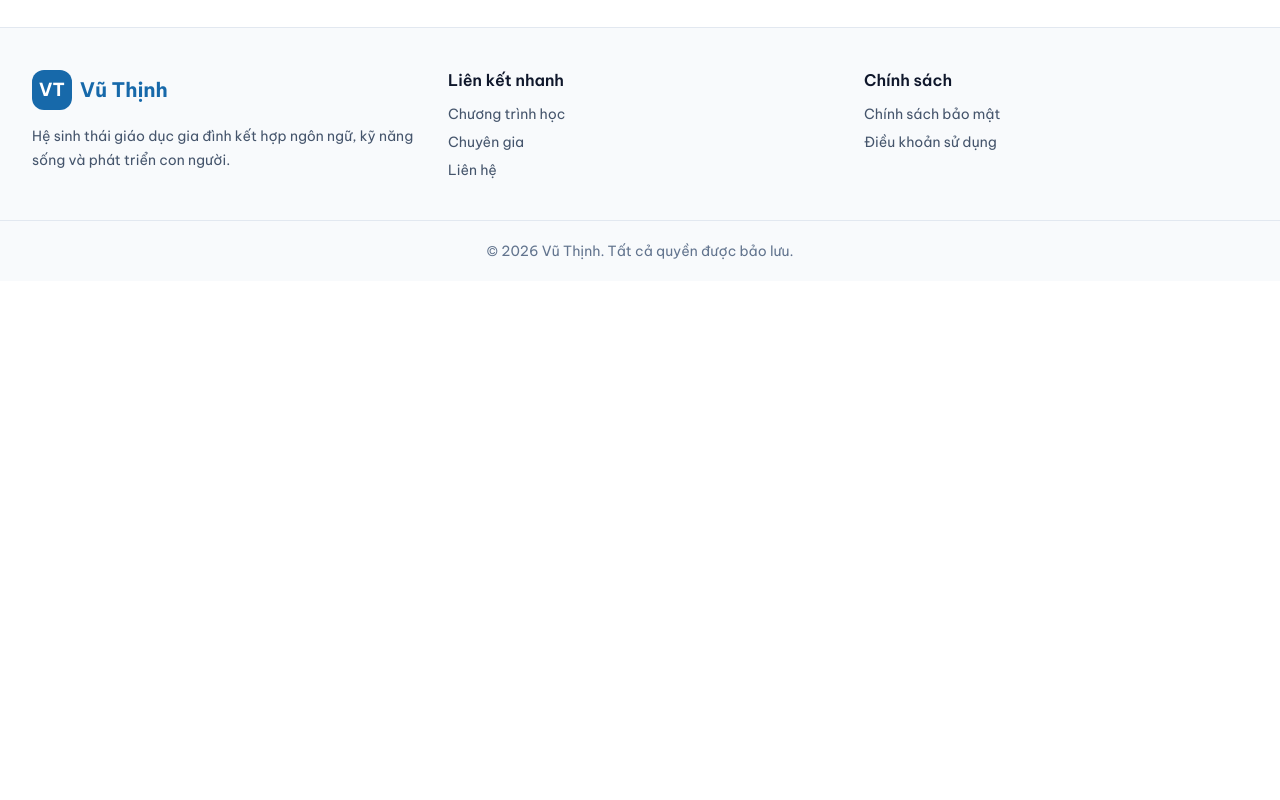
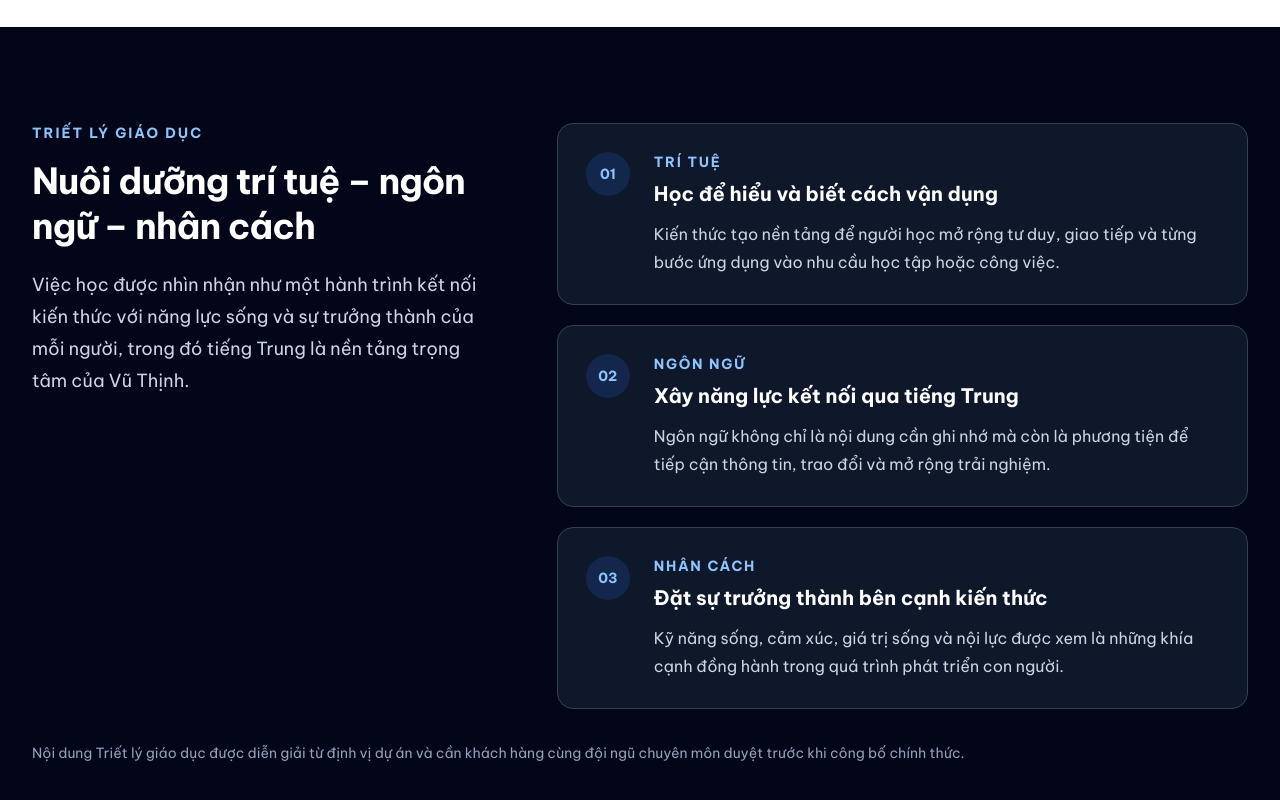
Before and after one commit to Coffee2205/vuthinh, a Next.js app: page /about in a window 1280 px wide. Shown: the part 3780-4580 px from the top of the page. Before the commit the page ends 4061 px from the top, so only its background shows below. Built offline with nearby package versions, Linux system fonts and the light colour scheme.

Commit message:
feat: add education philosophy section

```diff
--- a/project-log/CURRENT_STATUS.md
+++ b/project-log/CURRENT_STATUS.md
@@ -8,7 +8,7 @@ Giai đoạn 1 — Website giáo dục hoàn chỉnh có thể deploy và hoạt
 
 ## Task hiện tại
 
-`Task 02 — Trang Giới thiệu` đang thực hiện theo từng phần. Năm phần đầu đã hoàn thành; chưa bắt đầu “Triết lý giáo dục”.
+`Task 02 — Trang Giới thiệu` đang thực hiện theo từng phần. Sáu phần đầu đã hoàn thành; chưa bắt đầu CTA đăng ký tư vấn/học thử.
 
 ## Đã hoàn thành
 
@@ -141,6 +141,12 @@ Giai đoạn 1 — Website giáo dục hoàn chỉnh có thể deploy và hoạt
 - Nội dung tĩnh được tách khỏi Server Component và không dùng claim, thành tích hoặc cam kết chưa xác nhận.
 - Câu chữ được ghi rõ cần khách hàng duyệt trước production.
 
+### Task 02 — Triết lý giáo dục
+
+- Đã diễn giải ba trụ cột Trí tuệ, Ngôn ngữ và Nhân cách từ định vị chính thức của dự án.
+- Nội dung không tự tạo phương pháp giảng dạy, cam kết đầu ra hoặc tuyên bố chuyên môn.
+- Câu chữ được ghi rõ cần khách hàng và đội ngũ chuyên môn duyệt trước production.
+
 ## Chưa thực hiện
 
 - Các phần còn lại của Trang Giới thiệu.
@@ -158,7 +164,7 @@ Giai đoạn 1 — Website giáo dục hoàn chỉnh có thể deploy và hoạt
 - `node_modules`: Đã có; các dependency chính được nhận diện.
 - `npm.cmd run lint`: Đạt ngày 2026-07-15, không có lỗi ESLint.
 - `npm.cmd run build`: Đạt ngày 2026-07-15; compile, TypeScript và static generation thành công.
-- Runtime `/about`: HTTP 200, có đủ bốn Giá trị cốt lõi; chưa có Triết lý giáo dục.
+- Runtime `/about`: HTTP 200, có đủ ba trụ cột Triết lý giáo dục; chưa có CTA đăng ký của Task 02.
 
 ## Trạng thái project local
 
@@ -181,7 +187,8 @@ Giai đoạn 1 — Website giáo dục hoàn chỉnh có thể deploy và hoạt
 - Vision Section đã được commit tại `59d635b` — `feat: add about vision section`.
 - Mission Section đã được commit tại `8f55a44` — `feat: add about mission section`.
 - Core Values Section đã được commit tại `8b5821c` — `feat: add about core values section`.
+- Education Philosophy Section đã hoàn thành source và kiểm tra; chờ tạo commit.
 
 ## Task tiếp theo
 
-Tiếp tục `Task 02 — Trang Giới thiệu` bằng phần “Triết lý giáo dục”. Chưa bắt đầu phần này.
+Tiếp tục `Task 02 — Trang Giới thiệu` bằng CTA đăng ký tư vấn/học thử. Chưa bắt đầu phần này.
--- a/project-log/DECISIONS.md
+++ b/project-log/DECISIONS.md
@@ -205,3 +205,11 @@ Mỗi quyết định phải ghi ngày, nội dung, lý do và ảnh hưởng.
 **Lý do:** Trình bày định hướng nhất quán mà không tự gắn phẩm chất thương hiệu, thành tích hoặc cam kết chưa được xác nhận.
 
 **Ảnh hưởng:** Nội dung được giữ trong dữ liệu tĩnh, có ghi chú cần khách hàng duyệt và chưa được xem là tuyên bố thương hiệu chính thức.
+
+## 2026-07-15 — Triết lý giáo dục bám theo định vị ba trụ cột
+
+**Quyết định:** Diễn giải Triết lý giáo dục từ thông điệp “Nuôi dưỡng trí tuệ – ngôn ngữ – nhân cách” và phạm vi phát triển con người đã có trong Project Vision.
+
+**Lý do:** Đây là căn cứ rõ nhất cho quan điểm giáo dục hiện tại; project chưa có tài liệu xác nhận phương pháp sư phạm hoặc cam kết đầu ra cụ thể.
+
+**Ảnh hưởng:** Section chỉ mô tả định hướng Trí tuệ, Ngôn ngữ và Nhân cách, kèm yêu cầu khách hàng cùng đội ngũ chuyên môn duyệt trước production.
--- a/project-log/ISSUES.md
+++ b/project-log/ISSUES.md
@@ -273,3 +273,15 @@
 **Ảnh hưởng:** Không chặn kỹ thuật hoặc layout; cần duyệt câu chữ trước production.
 
 **Cần từ khách hàng:** Xác nhận, điều chỉnh hoặc thay thế tên cùng mô tả của từng giá trị cốt lõi.
+
+---
+
+## ISSUE-020 — Câu chữ Triết lý giáo dục chưa được duyệt chuyên môn
+
+**Trạng thái:** Open
+
+**Mô tả:** Triết lý hiện được diễn giải từ thông điệp “Nuôi dưỡng trí tuệ – ngôn ngữ – nhân cách”, chưa phải tuyên bố giáo dục được khách hàng và đội ngũ chuyên môn phê duyệt bản cuối.
+
+**Ảnh hưởng:** Không chặn kỹ thuật hoặc layout; cần duyệt nội dung trước production và không nên suy diễn thành phương pháp giảng dạy cụ thể.
+
+**Cần từ khách hàng:** Xác nhận hoặc chỉnh sửa tuyên bố chung cùng nội dung của ba trụ cột Trí tuệ, Ngôn ngữ và Nhân cách.
--- a/project-log/NEXT_STEPS.md
+++ b/project-log/NEXT_STEPS.md
@@ -2,18 +2,18 @@
 
 ## Nhiệm vụ gần nhất
 
-> Tiếp tục `Task 02 — Trang Giới thiệu` và chỉ thực hiện phần “Triết lý giáo dục”, chưa làm CTA hoặc các phần khác.
+> Tiếp tục `Task 02 — Trang Giới thiệu` và chỉ thực hiện CTA đăng ký tư vấn/học thử, chưa làm Task 03.
 
 ## Thứ tự thực hiện
 
-1. Đối chiếu định hướng giáo dục đã có trong PRD, Project Vision và tài liệu nghiệp vụ.
-2. Phân biệt Triết lý giáo dục với Tầm nhìn, Sứ mệnh và Giá trị cốt lõi; không lặp lại nguyên văn các section trước.
-3. Không tự tạo phương pháp giảng dạy, cam kết kết quả hoặc tuyên bố chuyên môn chưa có cơ sở.
+1. Đối chiếu route và luồng CTA đã có trong sitemap, user flow và trang chủ.
+2. Chọn hành động đăng ký phù hợp mà không triển khai form hoặc route thuộc task sau.
+3. Bảo đảm liên kết có đích hợp lệ hoặc thể hiện rõ giới hạn hiện tại; không giả lập gửi dữ liệu.
 4. Kiểm tra responsive/accessibility, link, lint/build/runtime.
 5. Cập nhật task/log, commit và push trước khi chuyển section.
 
 ## Chưa làm ngay
 
-- CTA đăng ký tư vấn/học thử và các task sau Trang Giới thiệu.
+- Task 03 và mọi chức năng sau Trang Giới thiệu.
 - Database, form lưu dữ liệu thật và Supabase.
 - Admin, AI, thanh toán hoặc LMS.
--- a/src/app/about/page.tsx
+++ b/src/app/about/page.tsx
@@ -1,6 +1,7 @@
 import type { Metadata } from "next";
 import { AboutIntroduction } from "@/components/about/AboutIntroduction";
 import { CoreValuesSection } from "@/components/about/CoreValuesSection";
+import { EducationPhilosophySection } from "@/components/about/EducationPhilosophySection";
 import { FormationStorySection } from "@/components/about/FormationStorySection";
 import { MissionSection } from "@/components/about/MissionSection";
 import { VisionSection } from "@/components/about/VisionSection";
@@ -19,6 +20,7 @@ export default function AboutPage() {
       <VisionSection />
       <MissionSection />
       <CoreValuesSection />
+      <EducationPhilosophySection />
     </main>
   );
 }
--- /dev/null
+++ b/src/components/about/EducationPhilosophySection.tsx
@@ -0,0 +1,57 @@
+import { Container } from "@/components/common/Container";
+import { educationPhilosophyContent } from "@/data/about";
+
+export function EducationPhilosophySection() {
+  return (
+    <section
+      className="bg-slate-950 py-16 text-white sm:py-20 lg:py-24"
+      aria-labelledby="education-philosophy-heading"
+    >
+      <Container>
+        <div className="grid gap-10 lg:grid-cols-[0.8fr_1.2fr] lg:gap-16">
+          <div>
+            <p className="text-sm font-bold uppercase tracking-[0.14em] text-blue-300">
+              {educationPhilosophyContent.eyebrow}
+            </p>
+            <h2
+              id="education-philosophy-heading"
+              className="mt-4 text-3xl font-bold leading-tight tracking-tight sm:text-4xl"
+            >
+              {educationPhilosophyContent.title}
+            </h2>
+            <p className="mt-5 text-lg leading-8 text-slate-300">
+              {educationPhilosophyContent.description}
+            </p>
+          </div>
+
+          <ol className="grid gap-5">
+            {educationPhilosophyContent.principles.map((principle, index) => (
+              <li
+                key={principle.label}
+                className="grid gap-4 rounded-2xl border border-slate-700 bg-slate-900 p-6 sm:grid-cols-[auto_1fr] sm:gap-6 sm:p-7"
+              >
+                <span
+                  className="flex size-11 items-center justify-center rounded-full bg-blue-500/15 text-sm font-bold text-blue-300"
+                  aria-hidden="true"
+                >
+                  {String(index + 1).padStart(2, "0")}
+                </span>
+                <div>
+                  <p className="text-sm font-bold uppercase tracking-[0.12em] text-blue-300">
+                    {principle.label}
+                  </p>
+                  <h3 className="mt-2 text-xl font-bold">{principle.title}</h3>
+                  <p className="mt-3 leading-7 text-slate-300">{principle.description}</p>
+                </div>
+              </li>
+            ))}
+          </ol>
+        </div>
+
+        <p className="mt-8 text-sm leading-6 text-slate-400">
+          {educationPhilosophyContent.note}
+        </p>
+      </Container>
+    </section>
+  );
+}
--- a/src/data/about.ts
+++ b/src/data/about.ts
@@ -127,3 +127,31 @@ export const coreValuesContent = {
   ],
   note: "Câu chữ Giá trị cốt lõi được biên soạn từ các nguyên tắc hiện có của dự án và cần khách hàng duyệt trước khi công bố chính thức.",
 } as const;
+
+export const educationPhilosophyContent = {
+  eyebrow: "Triết lý giáo dục",
+  title: "Nuôi dưỡng trí tuệ – ngôn ngữ – nhân cách",
+  description:
+    "Việc học được nhìn nhận như một hành trình kết nối kiến thức với năng lực sống và sự trưởng thành của mỗi người, trong đó tiếng Trung là nền tảng trọng tâm của Vũ Thịnh.",
+  principles: [
+    {
+      label: "Trí tuệ",
+      title: "Học để hiểu và biết cách vận dụng",
+      description:
+        "Kiến thức tạo nền tảng để người học mở rộng tư duy, giao tiếp và từng bước ứng dụng vào nhu cầu học tập hoặc công việc.",
+    },
+    {
+      label: "Ngôn ngữ",
+      title: "Xây năng lực kết nối qua tiếng Trung",
+      description:
+        "Ngôn ngữ không chỉ là nội dung cần ghi nhớ mà còn là phương tiện để tiếp cận thông tin, trao đổi và mở rộng trải nghiệm.",
+    },
+    {
+      label: "Nhân cách",
+      title: "Đặt sự trưởng thành bên cạnh kiến thức",
+      description:
+        "Kỹ năng sống, cảm xúc, giá trị sống và nội lực được xem là những khía cạnh đồng hành trong quá trình phát triển con người.",
+    },
+  ],
+  note: "Nội dung Triết lý giáo dục được diễn giải từ định vị dự án và cần khách hàng cùng đội ngũ chuyên môn duyệt trước khi công bố chính thức.",
+} as const;
--- a/tasks/02-ABOUT.md
+++ b/tasks/02-ABOUT.md
@@ -7,7 +7,7 @@
 - [x] Tầm nhìn.
 - [x] Sứ mệnh.
 - [x] Giá trị cốt lõi.
-- [ ] Triết lý giáo dục.
+- [x] Triết lý giáo dục.
 - [ ] CTA đăng ký tư vấn/học thử.
 
 ## Tiêu chí
@@ -70,3 +70,14 @@
 - Accessibility: section dùng `aria-labelledby`, danh sách `ul`/`li`, cấu trúc `h2`/`h3`; số thứ tự trang trí được ẩn khỏi assistive technology.
 - Giới hạn: câu chữ Giá trị cốt lõi chưa được khách hàng duyệt bản cuối; chưa kiểm tra trực quan trên thiết bị thật/browser automation.
 - Commit: `8b5821c` — `feat: add about core values section`.
+
+## Kết quả thực hiện — Triết lý giáo dục
+
+- File tạo: `src/components/about/EducationPhilosophySection.tsx`.
+- File sửa: `src/app/about/page.tsx`, `src/data/about.ts`, `tasks/02-ABOUT.md` và các project log liên quan.
+- Quyết định: diễn giải triết lý từ định vị “Nuôi dưỡng trí tuệ – ngôn ngữ – nhân cách”; không tự tạo phương pháp giảng dạy, cam kết đầu ra hoặc tuyên bố chuyên môn chưa được xác nhận.
+- Kiểm tra: `npm.cmd run lint` đạt; `npm.cmd run build` đạt và `/about` được prerender tĩnh; runtime production local HTTP 200, có đủ ba trụ cột và chưa có CTA đăng ký của Task 02.
+- Responsive: một cột trên mobile, bố cục hai vùng từ `lg`; từng nguyên tắc chuyển sang hai vùng từ `sm`.
+- Accessibility: section dùng `aria-labelledby`, danh sách `ol`/`li`, cấu trúc `h2`/`h3`; số thứ tự trang trí được ẩn khỏi assistive technology.
+- Giới hạn: câu chữ Triết lý giáo dục chưa được khách hàng và đội ngũ chuyên môn duyệt bản cuối; chưa kiểm tra trực quan trên thiết bị thật/browser automation.
+- Commit: chờ tạo commit.
```
Also changed, not shown: project-log/CHANGELOG.md.
